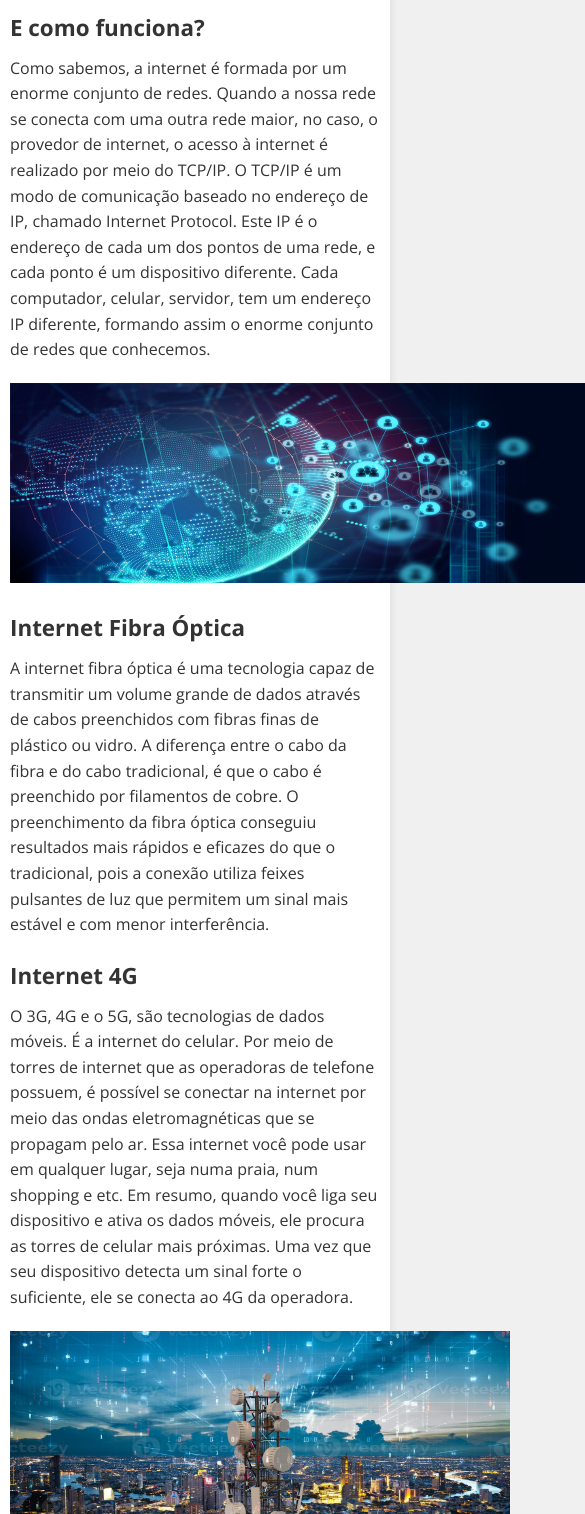
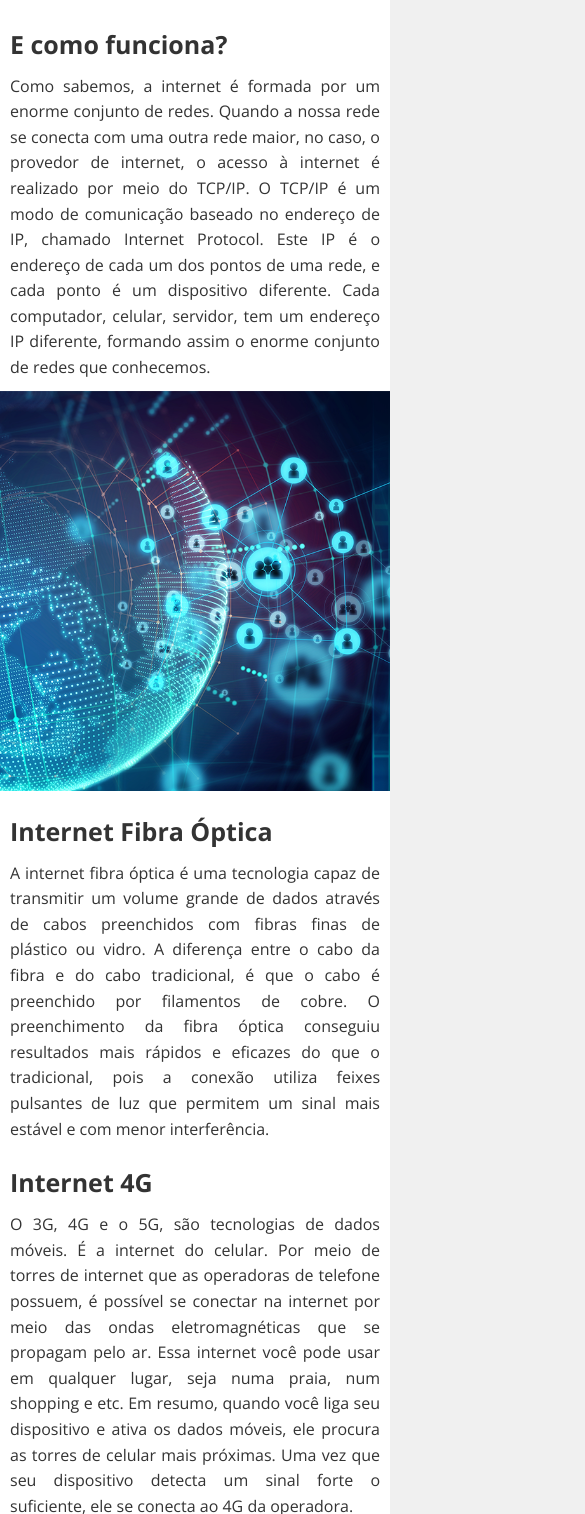
Before and after one commit to JulianoLopesM/projetinho-site, a plain HTML site: page Desvendando-a-tecnologia/Páginas/internet.html in a window 390 px wide. Shown: the part 486-2000 px from the top of the page, 585 px wide, since content can reach past the window. Drawn offline with nearby package versions, Linux system fonts and the light colour scheme; a web font is replaced by a local one.

Commit message:
update: tornando a pagina internet responsiva

```diff
--- a/Desvendando-a-tecnologia/Css/styleinternet.css
+++ b/Desvendando-a-tecnologia/Css/styleinternet.css
@@ -12,26 +12,12 @@ body {
     color: #333;
     line-height: 1.6;
 }
-
 header {
     background-color: #00cc66;
     color: white;
     text-align: center;
     padding: 20px 0;
 }
-
-#icon {
-    height: 40px;
-    margin-right: 10px;
-    vertical-align: middle;
-}
-
-h1 {
-    display: inline-block;
-    font-size: 2rem;
-    margin: 0;
-}
-
 main {
     max-width: 800px;
     margin: 20px auto;
@@ -40,35 +26,52 @@ main {
     border-radius: 8px;
     box-shadow: 0 0 10px rgba(0, 0, 0, 0.1)
 }
-
+article {
+    margin-bottom: 20px;
+}
+h1 {
+    display: inline-block;
+    font-size: 2rem;
+    margin: 0;
+}
+#icon {
+    height: 40px;
+    margin-right: 10px;
+    vertical-align: middle;
+}
+h3 {
+    font-size: 1.4rem;
+    margin-bottom: 10px;
+}
 .title {
     font-family: 'Roboto', sans-serif;
-    font-size: 24px;
+    font-size: 30px;
     text-align: center;
     margin: 20px 0;
     color: #00cc66;
 }
+.titleTwo, .titleThree, .titleFour, .titleFive{
+    text-align: left;
+    font-size: 25px;
+    font-weight: bold;
+}
+#content1, #content2, #content3, #content4, #content5, #content6 {
+    text-align: justify;
+    margin: 10px 0;
+    font-family: 'Open Sans';
+}
+.rede, .rede2{
+    display: flex;
+    justify-content: center;
+    margin: 10px 0;
+}
+.rede img, .rede2 img {
+    height: 400px;
+    width: min(600px, 100vw);
+    object-fit: cover;
 
-article {
-    margin-bottom: 20px;
 }
 
-h3 {
-    font-size: 1.4rem;
-    margin-bottom: 10px;
-}
-
-
-#rede {
-    text-align: center;
-    margin: 20px 0;
-}
-
-#rede  {
-    max-width: 100%;
-    height: auto;
-    border-radius: 8px;
-}
 
 footer {
     background-color: #00cc66;
--- a/Desvendando-a-tecnologia/Páginas/internet.html
+++ b/Desvendando-a-tecnologia/Páginas/internet.html
@@ -18,56 +18,61 @@
 
     <main>
         <section>
+            <article>
             <h2 class="title">
                 <i class="fas fa-globe"></i> Internet
             </h2>
-            <article>
+
                 <h3 class="titleTwo">O que é?</h3>
-                <p>
+                <p id="content1">
                     A internet é um conjunto de redes de computadores interligadas que permitem a transmissão de dados e informações em todo o mundo.
                     É como se fosse uma enorme rede global de computadores, e isso nos possibilita o compartilhamento de informações, acesso a várias coisas e a comunicação entre pessoas.
                 </p>
             </article>
+        </section>
+        <section>
 
             <article>
                 <h3 class="titleThree">E como funciona?</h3>
-                <p>
+                <p id="content2">
                     Como sabemos, a internet é formada por um enorme conjunto de redes. Quando a nossa rede se conecta com uma outra rede maior, no caso, o provedor de internet, o acesso à internet é realizado por meio do TCP/IP. O TCP/IP é um modo de comunicação baseado no endereço de IP, chamado Internet Protocol. Este IP é o endereço de cada um dos pontos de uma rede, e cada ponto é um dispositivo diferente. Cada computador, celular, servidor, tem um endereço IP diferente, formando assim o enorme conjunto de redes que conhecemos.
                 </p>
+                <div class="rede">
+                    <img src="../img/Theinternetisthenewcorporatenetwork.png" alt="Rede de Internet">
+                </div>
             </article>
-
-            <div id="rede">
-                <img src="../img/Theinternetisthenewcorporatenetwork.png" alt="Rede de Internet" height="200" width="600">
-            </div>
-
+        </section>
+        <section>
             <article>
                 <h3 class="titleFour">Internet Fibra Óptica</h3>
-                <p>
+                <p id="content3">
                     A internet fibra óptica é uma tecnologia capaz de transmitir um volume grande de dados através de cabos preenchidos com fibras finas de plástico ou vidro. A diferença entre o cabo da fibra e do cabo tradicional, é que o cabo é preenchido por filamentos de cobre. O preenchimento da fibra óptica conseguiu resultados mais rápidos e eficazes do que o tradicional, pois a conexão utiliza feixes pulsantes de luz que permitem um sinal mais estável e com menor interferência.
                 </p>
             </article>
-
+        </section>
+        <section>
             <article>
                 <h3 class="titleFive">Internet 4G</h3>
-                <p>
+                <p id="content4">
                     O 3G, 4G e o 5G, são tecnologias de dados móveis. É a internet do celular. Por meio de torres de internet que as operadoras de telefone possuem, é possível se conectar na internet por meio das ondas eletromagnéticas que se propagam pelo ar. Essa internet você pode usar em qualquer lugar, seja numa praia, num shopping e etc. Em resumo, quando você liga seu dispositivo e ativa os dados móveis, ele procura as torres de celular mais próximas. Uma vez que seu dispositivo detecta um sinal forte o suficiente, ele se conecta ao 4G da operadora.
                 </p>
+                <div class="rede2">
+                    <img src="../img/8084775-telecomunicacoes-torre-com-5g-celular-antena-de-rede-na-noite-cidade-fundo-digital-big-data-conceito-foto.jfif" alt="Torre de Comunicação" >
+                </div>
             </article>
-
-            <div id="rede">
-                <img src="../img/8084775-telecomunicacoes-torre-com-5g-celular-antena-de-rede-na-noite-cidade-fundo-digital-big-data-conceito-foto.jfif" alt="Torre de Comunicação" height="250" width="500">
-            </div>
-
+        </section>
+        <section>
             <article>
                 <h3 class="titleSix">Internet 5G</h3>
-                <p>
+                <p id="content5">
                     O 5G é a quinta geração da tecnologia celular sem fio, oferecendo maiores velocidades para carregar e baixar, conexões mais consistentes e melhor capacidade do que as redes anteriores. O 5G é muito mais rápido e confiável do que as redes 4G mais usadas atualmente e tem o potencial de transformar nossa maneira de usar a Internet para acessar aplicações, redes sociais e informações. Por exemplo, a conectividade 5G deve beneficiar bastante tecnologias como carros autônomos, aplicações avançadas de jogos e mídias de transmissão ao vivo que requerem conexões de dados muito confiáveis e de alta velocidade.
                 </p>
             </article>
-
+        </section>
+        <section>
             <article>
                 <h3 class="titleSeven">Diferenças entre o 4G e o 5G</h3>
-                <p>
+                <p id="content6">
                     <strong>Velocidade:</strong> As redes 5G atingem velocidades de 10 gigabits por segundo, cerca de 10 vezes mais rápidas que as redes 4G.<br>
                     <strong>Latência:</strong> A latência por definição é o atraso entre o envio e o recebimento de informações. A rede 5G pode atingir a latência de 1 milissegundo (1ms), enquanto a média aproximada de latência de uma rede 4G é 200 milissegundos (200ms).
                 </p>
```
